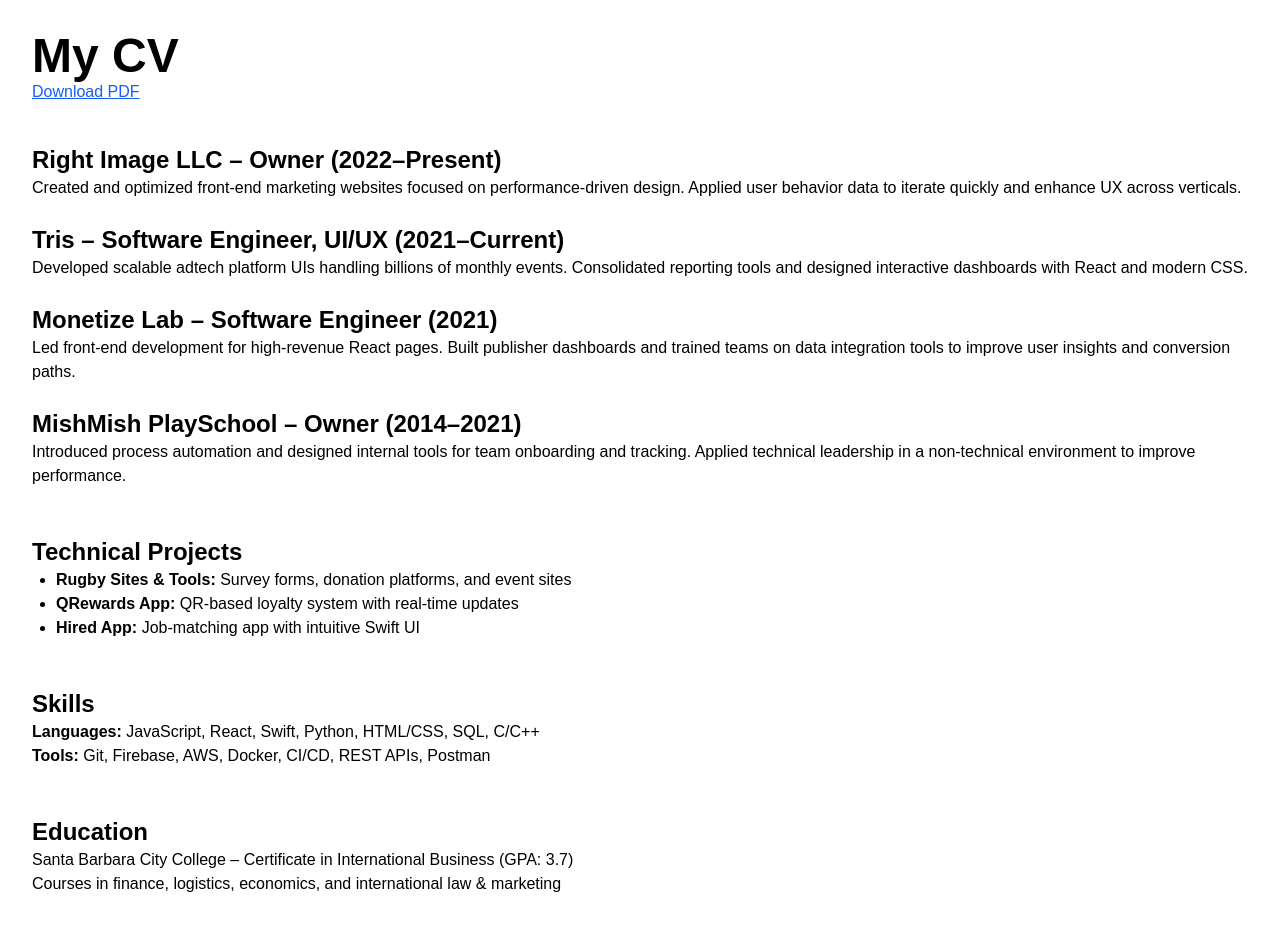
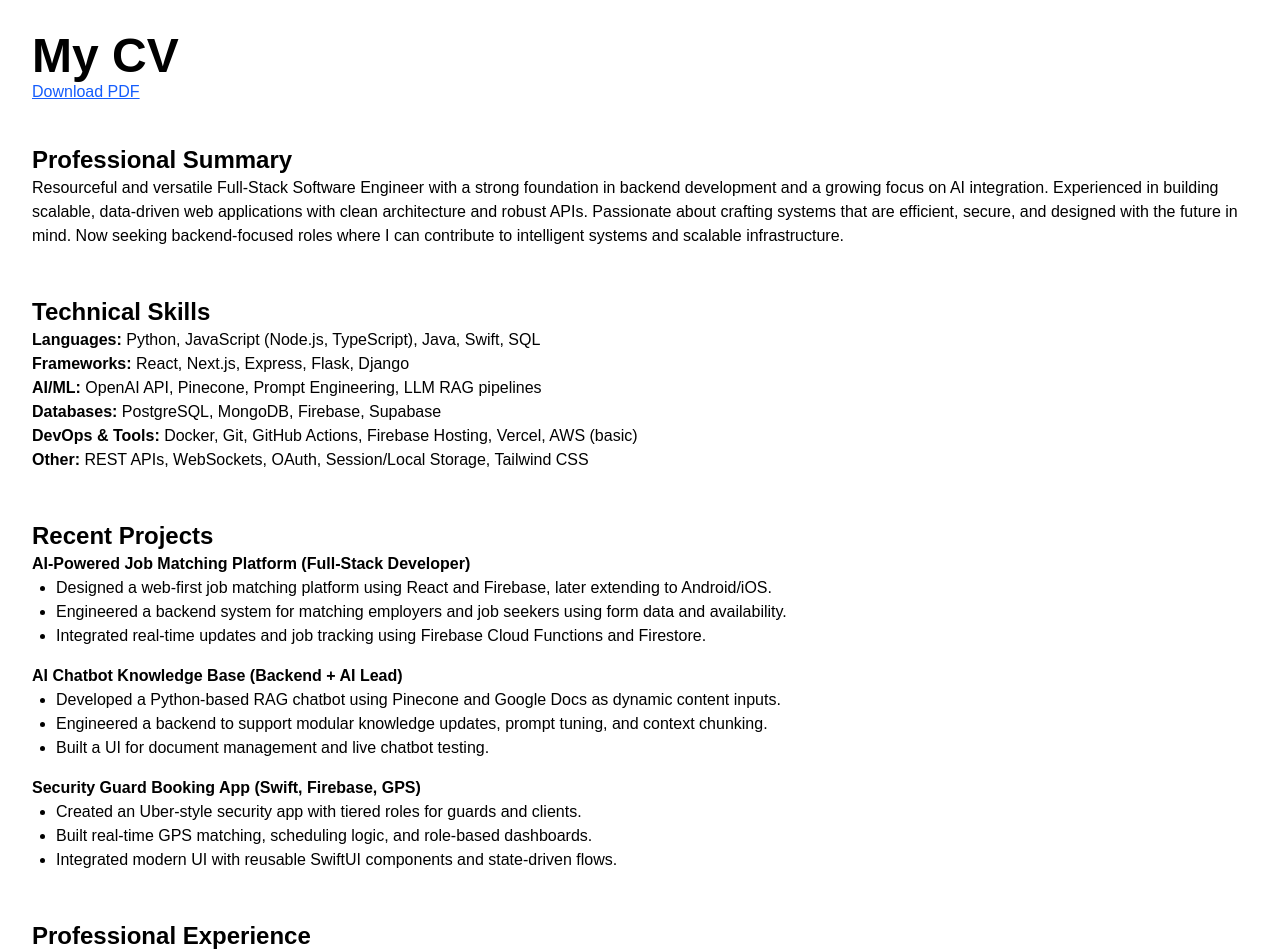
Before and after one commit to mummysboy/isaac-portfolio, a Next.js app: page /cv in a window 1280 px wide. Shown: the top 952 px of the page. Before the commit the page ends 928 px from the top, so only its background shows below. Built offline with nearby package versions, Linux system fonts and the light colour scheme.

Commit message:
Updated resume

```diff
--- a/middleware.ts
+++ b/middleware.ts
@@ -1,25 +1,20 @@
-// middleware.ts
 import { NextResponse } from "next/server";
 import type { NextRequest } from "next/server";
-import { verifyToken } from "src/utils/auth";
 
 export async function middleware(request: NextRequest) {
   const { pathname } = request.nextUrl;
 
-  if (pathname.startsWith("/personal/family")) {
-    const token = request.cookies.get("auth_token")?.value;
+  if (pathname.startsWith("/test-guard")) {
+    console.log("🛡️ Middleware is running for /test-guard");
 
-    if (!token || !(await verifyToken(token))) {
-      console.warn("🔒 Access denied — invalid or missing token.");
-      const url = request.nextUrl.clone();
-      url.pathname = "/personal";
-      return NextResponse.redirect(url);
-    }
+    const url = request.nextUrl.clone();
+    url.pathname = "/";
+    return NextResponse.redirect(url);
   }
 
   return NextResponse.next();
 }
 
 export const config = {
-  matcher: ["/personal/family/:path*"],
+  matcher: ["/test-guard"],
 };
--- a/src/app/business/page.tsx
+++ b/src/app/business/page.tsx
@@ -22,7 +22,7 @@
             View CV
           </Link>
           <a
-            href="/isaac_hirsch_cv.pdf"
+            href="/Isaac_Hirsch_Software_Engineer_Resume.pdf"
             download
             className="border border-blue-600 text-blue-600 hover:bg-blue-50 px-5 py-2 rounded-full text-sm font-semibold transition"
           >
--- a/src/app/cv/page.tsx
+++ b/src/app/cv/page.tsx
@@ -9,7 +9,7 @@
       <header className="mb-10">
         <h1 className="text-4xl md:text-5xl font-bold">My CV</h1>
         <a
-          href="/isaac_hirsch_cv.pdf"
+          href="/Isaac_Hirsch_Software_Engineer_Resume.pdf"
           className="text-blue-600 underline"
           download
         >
@@ -17,87 +17,159 @@
         </a>
       </header>
 
-      <section className="mb-12 space-y-6">
+      <section className="mb-12">
+        <h2 className="text-2xl font-semibold">Professional Summary</h2>
+        <p>
+          Resourceful and versatile Full-Stack Software Engineer with a strong
+          foundation in backend development and a growing focus on AI
+          integration. Experienced in building scalable, data-driven web
+          applications with clean architecture and robust APIs. Passionate about
+          crafting systems that are efficient, secure, and designed with the
+          future in mind. Now seeking backend-focused roles where I can
+          contribute to intelligent systems and scalable infrastructure.
+        </p>
+      </section>
+
+      <section className="mb-12">
+        <h2 className="text-2xl font-semibold">Technical Skills</h2>
+        <p>
+          <strong>Languages:</strong> Python, JavaScript (Node.js, TypeScript),
+          Java, Swift, SQL
+        </p>
+        <p>
+          <strong>Frameworks:</strong> React, Next.js, Express, Flask, Django
+        </p>
+        <p>
+          <strong>AI/ML:</strong> OpenAI API, Pinecone, Prompt Engineering, LLM
+          RAG pipelines
+        </p>
+        <p>
+          <strong>Databases:</strong> PostgreSQL, MongoDB, Firebase, Supabase
+        </p>
+        <p>
+          <strong>DevOps & Tools:</strong> Docker, Git, GitHub Actions, Firebase
+          Hosting, Vercel, AWS (basic)
+        </p>
+        <p>
+          <strong>Other:</strong> REST APIs, WebSockets, OAuth, Session/Local
+          Storage, Tailwind CSS
+        </p>
+      </section>
+
+      <section className="mb-12">
+        <h2 className="text-2xl font-semibold">Recent Projects</h2>
         <div>
-          <h2 className="text-2xl font-semibold">
-            Right Image LLC – Owner (2022–Present)
-          </h2>
-          <p>
-            Created and optimized front-end marketing websites focused on
-            performance-driven design. Applied user behavior data to iterate
-            quickly and enhance UX across verticals.
-          </p>
+          <h3 className="font-semibold">
+            AI-Powered Job Matching Platform (Full-Stack Developer)
+          </h3>
+          <ul className="list-disc ml-6">
+            <li>
+              Designed a web-first job matching platform using React and
+              Firebase, later extending to Android/iOS.
+            </li>
+            <li>
+              Engineered a backend system for matching employers and job seekers
+              using form data and availability.
+            </li>
+            <li>
+              Integrated real-time updates and job tracking using Firebase Cloud
+              Functions and Firestore.
+            </li>
+          </ul>
         </div>
         <div>
-          <h2 className="text-2xl font-semibold">
-            Tris – Software Engineer, UI/UX (2021–Current)
-          </h2>
-          <p>
-            Developed scalable adtech platform UIs handling billions of monthly
-            events. Consolidated reporting tools and designed interactive
-            dashboards with React and modern CSS.
-          </p>
+          <h3 className="font-semibold mt-4">
+            AI Chatbot Knowledge Base (Backend + AI Lead)
+          </h3>
+          <ul className="list-disc ml-6">
+            <li>
+              Developed a Python-based RAG chatbot using Pinecone and Google
+              Docs as dynamic content inputs.
+            </li>
+            <li>
+              Engineered a backend to support modular knowledge updates, prompt
+              tuning, and context chunking.
+            </li>
+            <li>
+              Built a UI for document management and live chatbot testing.
+            </li>
+          </ul>
         </div>
         <div>
-          <h2 className="text-2xl font-semibold">
-            Monetize Lab – Software Engineer (2021)
-          </h2>
-          <p>
-            Led front-end development for high-revenue React pages. Built
-            publisher dashboards and trained teams on data integration tools to
-            improve user insights and conversion paths.
-          </p>
-        </div>
-        <div>
-          <h2 className="text-2xl font-semibold">
-            MishMish PlaySchool – Owner (2014–2021)
-          </h2>
-          <p>
-            Introduced process automation and designed internal tools for team
-            onboarding and tracking. Applied technical leadership in a
-            non-technical environment to improve performance.
-          </p>
+          <h3 className="font-semibold mt-4">
+            Security Guard Booking App (Swift, Firebase, GPS)
+          </h3>
+          <ul className="list-disc ml-6">
+            <li>
+              Created an Uber-style security app with tiered roles for guards
+              and clients.
+            </li>
+            <li>
+              Built real-time GPS matching, scheduling logic, and role-based
+              dashboards.
+            </li>
+            <li>
+              Integrated modern UI with reusable SwiftUI components and
+              state-driven flows.
+            </li>
+          </ul>
         </div>
       </section>
 
       <section className="mb-12">
-        <h2 className="text-2xl font-semibold">Technical Projects</h2>
+        <h2 className="text-2xl font-semibold">Professional Experience</h2>
+        <div>
+          <h3 className="font-semibold">
+            Freelance Full-Stack Developer (Self-Employed) | 2020–Present
+          </h3>
           <ul className="list-disc ml-6">
             <li>
-            <strong>Rugby Sites & Tools:</strong> Survey forms, donation
-            platforms, and event sites
+              Delivered tailored software solutions including web apps, mobile
+              apps, and automation tools.
             </li>
             <li>
-            <strong>QRewards App:</strong> QR-based loyalty system with
-            real-time updates
+              Focused on backend logic, API design, AI feature integration, and
+              performance optimization.
             </li>
             <li>
-            <strong>Hired App:</strong> Job-matching app with intuitive Swift UI
+              Worked with diverse clients across tech, media, and startup
+              industries.
             </li>
           </ul>
+        </div>
+        <div className="mt-4">
+          <h3 className="font-semibold">
+            Affiliate Tech Engineer & Data Integration Consultant (Project-Based
+            Roles)
+          </h3>
+          <ul className="list-disc ml-6">
+            <li>
+              Worked with platforms like MediaAlpha and FindAffi to extract and
+              integrate affiliate data.
+            </li>
+            <li>
+              Built Python scripts to handle scraping, API calls, and CSV data
+              pipelines for revenue tracking.
+            </li>
+            <li>
+              Developed dynamic offer pages and optimized user journeys via A/B
+              tests and analytics hooks.
+            </li>
+          </ul>
+        </div>
       </section>
 
       <section className="mb-12">
-        <h2 className="text-2xl font-semibold">Skills</h2>
-        <p>
-          <strong>Languages:</strong> JavaScript, React, Swift, Python,
-          HTML/CSS, SQL, C/C++
-        </p>
-        <p>
-          <strong>Tools:</strong> Git, Firebase, AWS, Docker, CI/CD, REST APIs,
-          Postman
-        </p>
+        <h2 className="text-2xl font-semibold">Education</h2>
+        <p>International Business Certificate, Santa Barbara City College</p>
+        <p>2011</p>
       </section>
 
       <section>
-        <h2 className="text-2xl font-semibold">Education</h2>
+        <h2 className="text-2xl font-semibold">Interests</h2>
         <p>
-          Santa Barbara City College – Certificate in International Business
-          (GPA: 3.7)
-        </p>
-        <p>
-          Courses in finance, logistics, economics, and international law &
-          marketing
+          Artificial Intelligence – Scalable Systems – Behavioral UX – Rugby
+          (Former National Player)
         </p>
       </section>
     </main>
--- a/src/app/page.tsx
+++ b/src/app/page.tsx
@@ -24,12 +24,13 @@
               alt="Business"
               width={800}
               height={600}
-              priority // ✅ Add this
+              priority
+              className="rounded-xl shadow-md"
             />
           </div>
           <div className="md:w-1/2">
             <h2 className="text-3xl font-bold text-gray-800 mb-2">
-              Business / Professional
+              Professional
             </h2>
             <p className="text-gray-700 mb-4">
               Explore my CV, engineering philosophy, and tech projects grounded
@@ -56,12 +57,11 @@
             />
           </div>
           <div className="md:w-1/2">
-            <h2 className="text-3xl font-bold text-gray-800 mb-2">
-              Private / Family
-            </h2>
+            <h2 className="text-3xl font-bold text-gray-800 mb-2">Family</h2>
             <p className="text-gray-700 mb-4">
-              A grounded, intentional life. Learn about my background, personal
-              values, and what drives me beyond the screen.
+              A thoughtfully designed space for my family to stay connected,
+              share updates, and support each other across distances. A quiet
+              reflection of what drives me beyond the screen
             </p>
             <Link
               href="/personal"
--- /dev/null
+++ b/src/app/test-gaurd/page.tsx
@@ -0,0 +1,7 @@
+export default function TestGuardPage() {
+  return (
+    <main className="p-10 text-center text-2xl text-red-600">
+      🚨 You should NOT see this. Middleware didn't block you!
+    </main>
+  );
+}
```
Also changed, not shown: 2 other files (tests, documents, lock files or other folders). Lines whose indentation alone changed are shown as unchanged.
